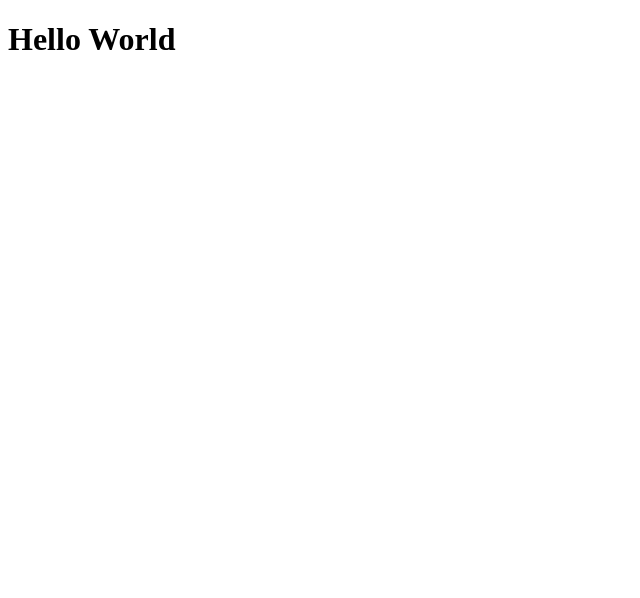
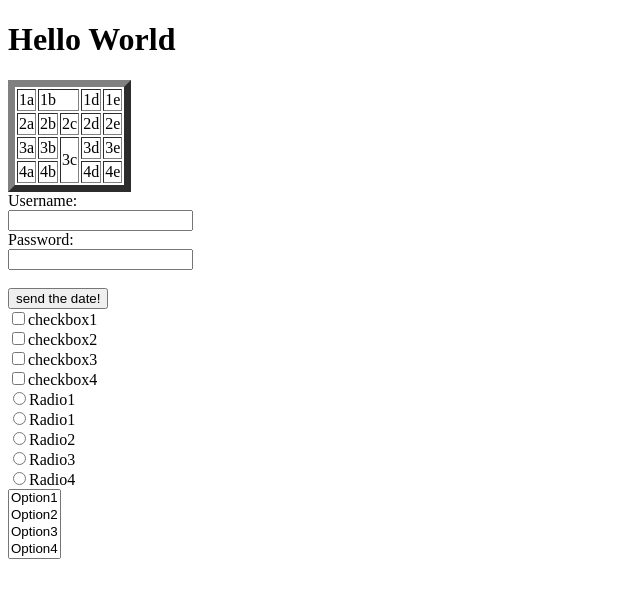
Before and after one commit to Gunchx/RCS-Web-Course-1, a plain HTML site: page index.html in a window 1280 px wide. Shown: the whole page, without its empty margins (0-640 px from the left). Drawn offline with Linux system fonts and the light colour scheme.

Commit message:
third commit

```diff
--- a/index.html
+++ b/index.html
@@ -2,10 +2,82 @@
 <html lang="en">
     <head>
         <meta charset="UTF=8">
-
+        <!<meta name="viewort" content="width=device-width, initial-screeen">
+        <Title>Document</Title>
     </head>
     <body>
         <h1>Hello World</h1>
+        <table border="7">
+            <tr>
+                <td>1a</td>
+                <td colspan="2">1b</td>
+                <!-- <td>1c</td> -->
+                <td>1d</td>
+                <td>1e</td>
+            </tr>
+            <tr>
+                <td>2a</td>
+                <td>2b</td>
+                <td>2c</td>
+                <td>2d</td>
+                <td>2e</td>
+            </tr>
+            <tr>
+                <td>3a</td>
+                <td>3b</td>
+                <td rowspan="2">3c</td>
+                <td>3d</td>
+                <td>3e</td>
+            </tr>
+            <tr>
+                <td>4a</td>
+                <td>4b</td>
+                <!-- <td>4c</td> -->
+                <td>4d</td>
+                <td>4e</td>
+            </tr>
+        </table>
+        <body>
+            <form>
+            <!-- <form method="POST"> neraadiis password un username ieksh google-->
+                <div>
+                    <label for="super-username">Username:</label><br>
+                    <input type="text" id="super-username" name="username">
+                </div>
+                <div>
+                    <label for="super-username">Password:</label><br>
+                    <!-- <input type="text" id="super-password" name="password"> -->
+                    <input type="password" id="super-password" name="password">
+                </div>
+                <br>
+                <div>
+                    <input type="submit" value="send the date!">
+                </div>
+                <div>
+                    <input type="checkbox" id="checkbox1"><label for="checkbox1">checkbox1</label><br>
+                    <input type="checkbox"><label>checkbox2</label><br>
+                    <input type="checkbox"><label>checkbox3</label><br>
+                    <input type="checkbox"><label>checkbox4</label><br>
+                </div>
+                <div>
+                        <input type="radio" name="radio1"><label>Radio1</label><br>
+                        <input type="radio" name="radio1"><label>Radio1</label><br>
+                        <input type="radio" name="radio2"><label>Radio2</label><br>
+                        <input type="radio" name="radio3"><label>Radio3</label><br>
+                        <input type="radio" name="radio4"><label>Radio4</label><br>
+                </div>
+                <div>
+                    <select multiple>
+                        <option>Option1</option>
+                        <option>Option2</option>
+                        <option>Option3</option>
+                        <option>Option4</option>
+                        <option>Option5</option>
 
-    </body>
+                    </select>
+                </div>
+
+            </form>
+        </body>
+        </body>
 </html>
```
